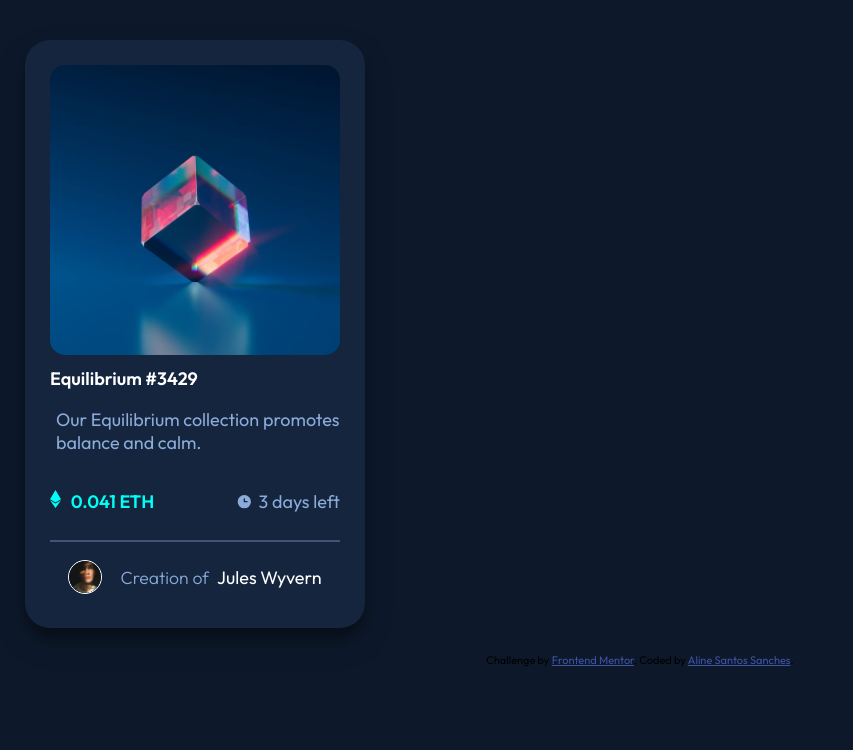
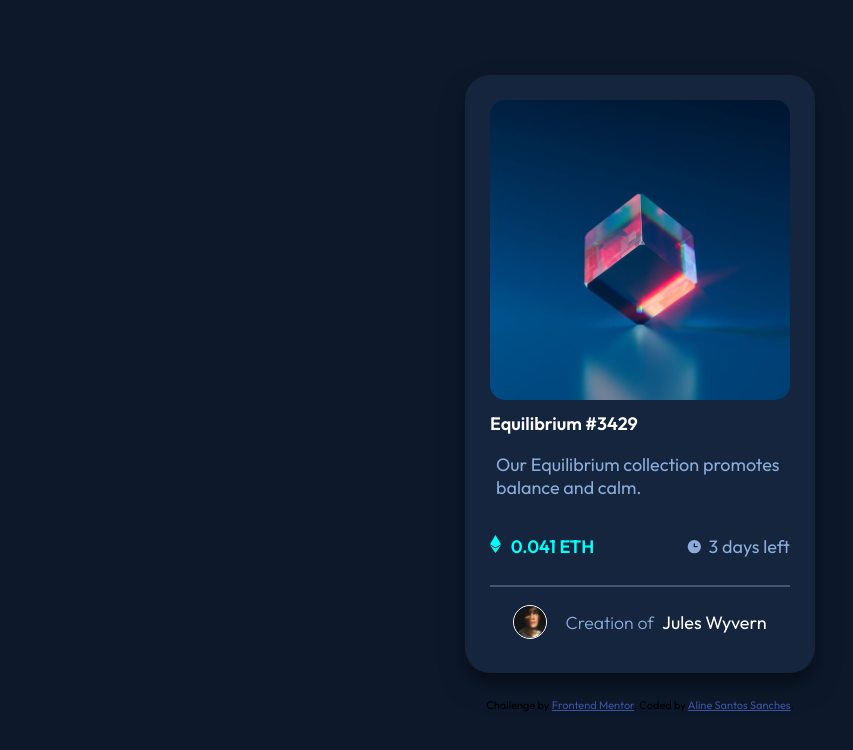
Before and after one commit to alnsanches/nft-preview-card-component, a plain HTML site: page index.html in a window 1280 px wide. Shown: the whole page, without its empty margins (0-853 px from the left). Drawn offline with Linux system fonts and the light colour scheme.

Commit message:
Update style.css

```diff
--- a/css/style.css
+++ b/css/style.css
@@ -10,6 +10,8 @@
     --n-white: hsl(0, 0%, 100%);
 }
 
+
+
 body {
     margin: 0;
     padding: 0;
@@ -19,9 +21,9 @@ body {
 }
 
 .container {
-    position: relative;
-    width: 100%;
-    max-width: 340px;
+    display: flex;
+    flex-direction: row;
+    justify-content: center;
     align-items: center;
     padding: 25px;
     margin-top: 26px;
@@ -30,8 +32,11 @@ body {
     transform: scale(1);
     -webkit-animation: slideIn 1s ease;
     animation: slideIn 1.5s ease;
-    margin-top: 15px;
+    margin-top: 50px;
+}
 
+.container:hover .overlay {
+    opacity: 1;
 }
 
 .card {
@@ -49,10 +54,10 @@ h1 {
 }
 
 img {
+    width: 100%;
+    height: auto;
     border-radius: 15px;
     display: block;
-    width: 100%;
-    height: auto;
 }
 
 hr {
@@ -137,9 +142,11 @@ span {
     0% {
         transform: rotate(0deg);
     }
+
     50% {
         transform: rotate(180deg);
     }
+
     100% {
         transform: rotate(360deg);
     }
```
